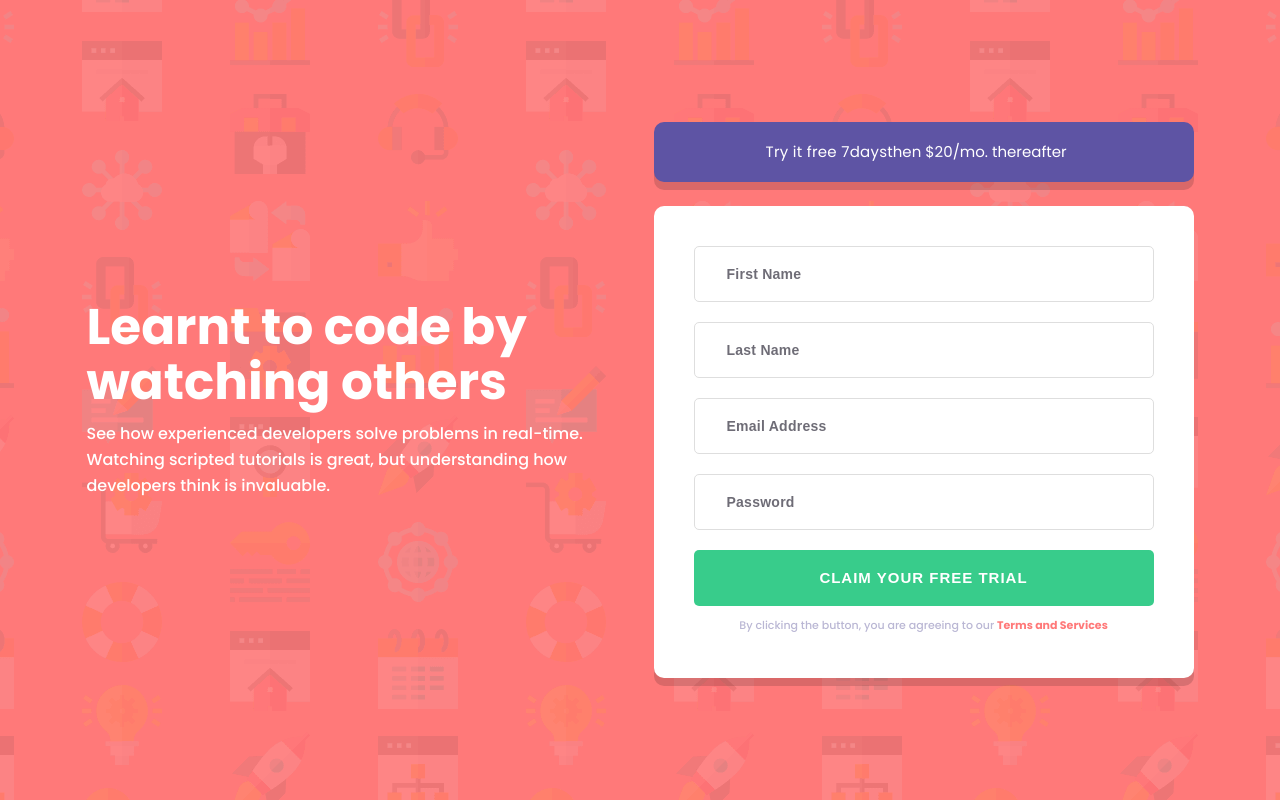
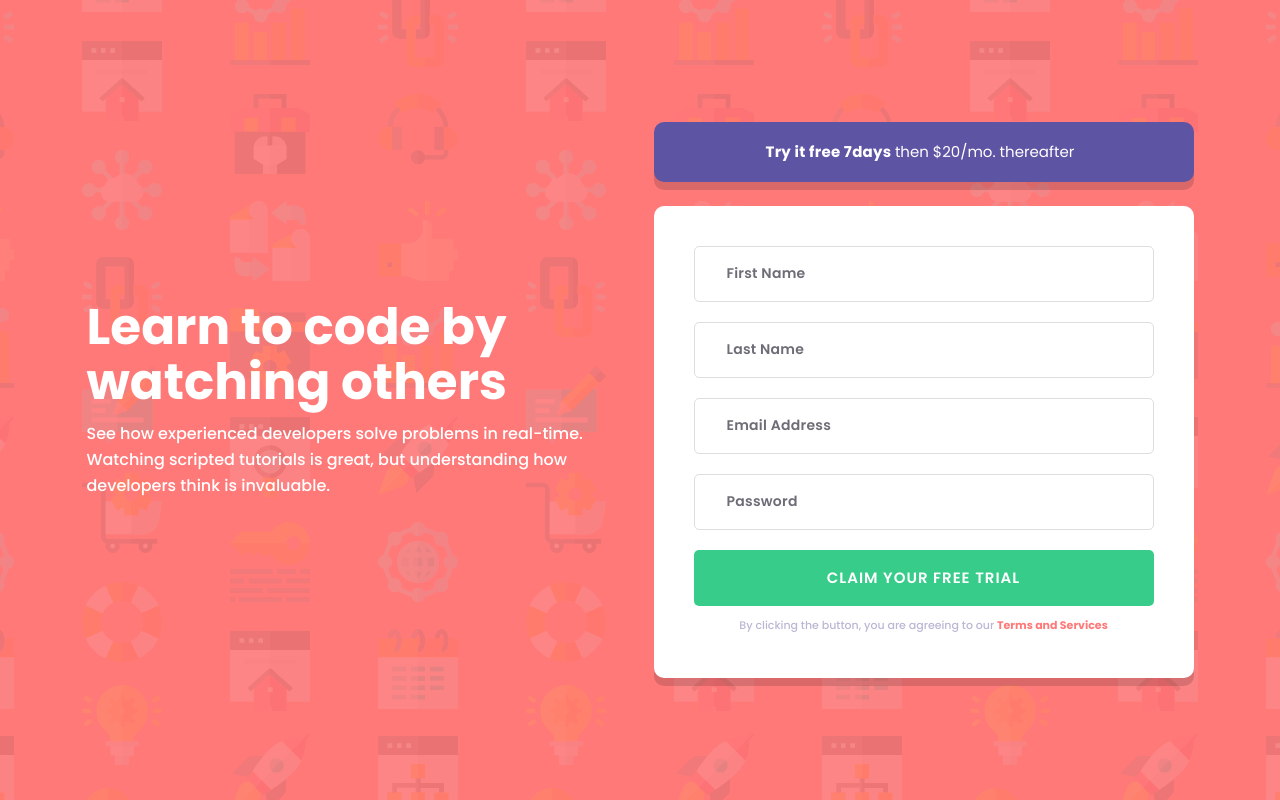
Before and after one commit to marjonam/figma-input, a plain HTML site: page index.html in a window 1280 px wide. Drawn offline with Linux system fonts and the light colour scheme; files whose address does not match are found by name.

Commit message:
added styles

```diff
--- a/index.html
+++ b/index.html
@@ -4,12 +4,15 @@
     <meta charset="UTF-8" />
     <meta name="viewport" content="width=device-width, initial-scale=1.0" />
     <title>6dars</title>
-    <link rel="stylesheet" href="style.css"></link>
+    <link rel="stylesheet" href="style.css">
+    <link rel="preconnect" href="https://fonts.googleapis.com">
+<link rel="preconnect" href="https://fonts.gstatic.com" crossorigin>
+<link href="https://fonts.googleapis.com/css2?family=Karla:ital,wght@0,200..800;1,200..800&family=Poppins:ital,wght@0,100;0,200;0,300;0,400;0,500;0,600;0,700;0,800;0,900;1,100;1,200;1,300;1,400;1,500;1,600;1,700;1,800;1,900&display=swap" rel="stylesheet">
   </head>
   <body>
     <main class="main">
       <div class="content">
-        <h1 class="content__title">Learnt to code by watching others</h1>
+        <h1 class="content__title">Learn to code by watching others</h1>
         <p class="content__description">
           See how experienced developers solve problems in real-time. Watching
           scripted tutorials is great, but understanding how developers think is
@@ -18,7 +21,7 @@
       </div>
       <div class="form-content">
        <div class="form__suggest">
-<p><span>Try it free 7days</span>then $20/mo. thereafter</p>
+<p><span><b>Try it free 7days </b></span>then $20/mo. thereafter</p>
        </div>
        <form class="form">
         <form action="" class="form">
--- a/style.css
+++ b/style.css
@@ -82,6 +82,7 @@ main {
   font-size: 5rem;
   line-height: 1.1;
   margin-bottom: 1.1rem;
+  font-family: "Poppins", sans-serif;
 }
 .form-content {
   width: 100%;
@@ -99,6 +100,7 @@ main {
   font-weight: 400;
 }
 .form__suggest span {
+  font-family: Poppins;
   line-height: 1.7;
   letter-spacing: 0.027rem;
 }
@@ -122,6 +124,7 @@ main {
   letter-spacing: 0.025rem;
   padding-left: 3.2rem;
   font-weight: 600;
+  font-family: Poppins;
 }
 .form-content__input:focus {
   outline: auto;
@@ -148,6 +151,7 @@ main {
   border: none;
   color: #fff;
   margin-bottom: 0.7rem;
+  font-family: Poppins;
 }
 .terms-and-services a {
   color: #ff7979;
```
